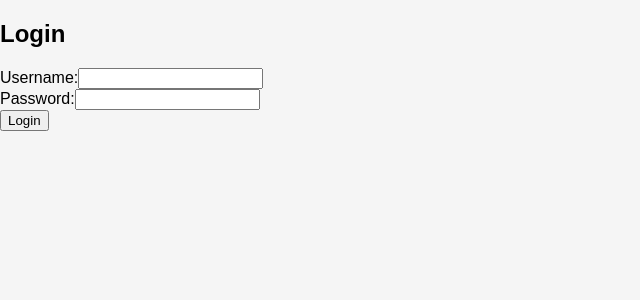
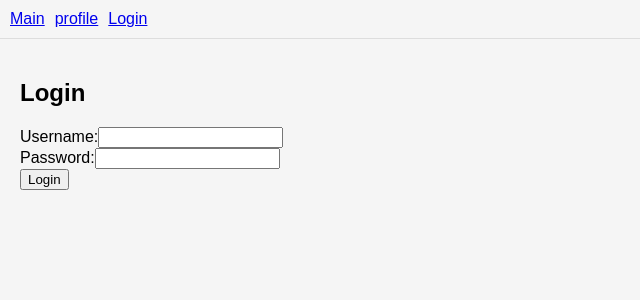
Before and after one commit to dlalstlr12/Reservation-Frontend, a React (Create React App) app: page /login in a window 1280 px wide. Shown: the top 300 px of the page, without its empty margins (0-640 px from the left). Built offline with nearby package versions, Linux system fonts and the light colour scheme; no server answers.

Commit message:
feat : 쿠키 이용한 로그인 로그아웃 기능 구현

```diff
--- a/src/App.js
+++ b/src/App.js
@@ -1,18 +1,64 @@
-import React from "react";
+import React, { useState, useEffect } from "react";
 import { BrowserRouter as Router, Route, Routes } from "react-router-dom";
-import Register from "./pages/Register";
+import Navbar from "./components/Navbar";
+import RequireAuth from "./components/RequireAuth";
 import Login from "./pages/Login";
 import Profile from "./pages/Profile";
+import Main from "./pages/Main";
+import axios from "axios";
 
 function App() {
+    const [isLoggedIn, setIsLoggedIn] = useState(false); // 로그인 상태 관리
+    const [message, setMessage] = useState(""); // 메시지 관리
+
+    // 로그인 상태 확인 함수
+    const checkAuthStatus = async () => {
+        try {
+            const response = await axios.get("http://localhost:8080/api/users/profile", {
+                withCredentials: true, // HttpOnly 쿠키 포함
+            });
+            if (response.status === 200) {
+                setIsLoggedIn(true); // 인증 성공 시 로그인 상태로 설정
+            }
+        } catch (error) {
+            setIsLoggedIn(false); // 인증 실패 시 로그아웃 상태로 설정
+        }
+    };
+
+    // 앱 로드 시 로그인 상태 확인
+    useEffect(() => {
+        checkAuthStatus();
+    }, []);
+
     return (
         <Router>
             <div>
-                <Routes>
-                    <Route path="/register" element={<Register />} />
-                    <Route path="/login" element={<Login />} />
-                    <Route path="/profile" element={<Profile />} />
-                </Routes>
+                <Navbar isLoggedIn={isLoggedIn} setIsLoggedIn={setIsLoggedIn} setMessage={setMessage} />
+                <div style={{ padding: "20px" }}>
+                    {message && <p>{message}</p>}
+                    <Routes>
+                        <Route
+                            path="/login"
+                            element={<Login setIsLoggedIn={setIsLoggedIn} setMessage={setMessage} />}
+                        />
+                        <Route
+                            path="/main"
+                            element={
+                                <RequireAuth isLoggedIn={isLoggedIn}>
+                                    <Main />
+                                </RequireAuth>
+                            }
+                        />
+                        <Route
+                            path="/profile"
+                            element={
+                                <RequireAuth isLoggedIn={isLoggedIn}>
+                                    <Profile />
+                                </RequireAuth>
+                            }
+                        />
+                    </Routes>
+                </div>
             </div>
         </Router>
     );
--- /dev/null
+++ b/src/components/Navbar.js
@@ -0,0 +1,41 @@
+import React from "react";
+import { Link, useNavigate } from "react-router-dom";
+import axios from "axios";
+
+const Navbar = ({ isLoggedIn, setIsLoggedIn, setMessage }) => {
+    const navigate = useNavigate();
+
+    const handleLogout = async () => {
+        try {
+            // 로그아웃 API 호출
+            await axios.post(
+                "http://localhost:8080/api/users/logout",
+                {},
+                {
+                    withCredentials: true, // 쿠키 포함
+                }
+            );
+
+            // 로그인 상태 초기화
+            setIsLoggedIn(false);
+            setMessage("Logged out successfully!");
+            navigate("/login"); // 로그인 페이지로 이동
+        } catch (error) {
+            setMessage("Error: " + (error.response?.data?.message || error.message));
+        }
+    };
+
+    return (
+        <nav style={{ padding: "10px", backgroundColor: "#f5f5f5", borderBottom: "1px solid #ddd" }}>
+            <Link to="/main" style={{ marginRight: "10px" }}>
+                Main
+            </Link>
+            <Link to="/profile" style={{ marginRight: "10px" }}>
+                profile
+            </Link>
+            {isLoggedIn ? <button onClick={handleLogout}>Logout</button> : <Link to="/login">Login</Link>}
+        </nav>
+    );
+};
+
+export default Navbar;
--- /dev/null
+++ b/src/components/RequireAuth.js
@@ -0,0 +1,12 @@
+import React from "react";
+import { Navigate } from "react-router-dom";
+
+const RequireAuth = ({ isLoggedIn, children }) => {
+    if (!isLoggedIn) {
+        // 로그인되지 않은 경우 로그인 페이지로 리다이렉트
+        return <Navigate to="/main" replace />;
+    }
+    return children;
+};
+
+export default RequireAuth;
--- a/src/pages/Login.js
+++ b/src/pages/Login.js
@@ -1,9 +1,10 @@
 import React, { useState } from "react";
+import { useNavigate } from "react-router-dom";
+import { loginUser } from "../services/api";
 import axios from "axios";
-
-const Login = () => {
+const Login = ({ setIsLoggedIn, setMessage }) => {
     const [formData, setFormData] = useState({ username: "", password: "" });
-    const [message, setMessage] = useState("");
+    const navigate = useNavigate();
 
     const handleChange = (e) => {
         setFormData({ ...formData, [e.target.name]: e.target.value });
@@ -17,7 +18,9 @@ const Login = () => {
                 withCredentials: true, // 쿠키 전송 허용
             });
 
+            setIsLoggedIn(true);
             setMessage(response.data);
+            navigate("/main");
         } catch (error) {
             setMessage("Error: " + (error.response?.data?.message || error.message));
         }
@@ -37,7 +40,6 @@ const Login = () => {
                 </div>
                 <button type="submit">Login</button>
             </form>
-            <p>{message}</p>
         </div>
     );
 };
--- /dev/null
+++ b/src/pages/Main.js
@@ -0,0 +1,13 @@
+import React from "react";
+import { useNavigate } from "react-router-dom";
+
+const Main = () => {
+    return (
+        <div>
+            <h2>Main Page</h2>
+            <p>Welcome to the main page!</p>
+        </div>
+    );
+};
+
+export default Main;
```
